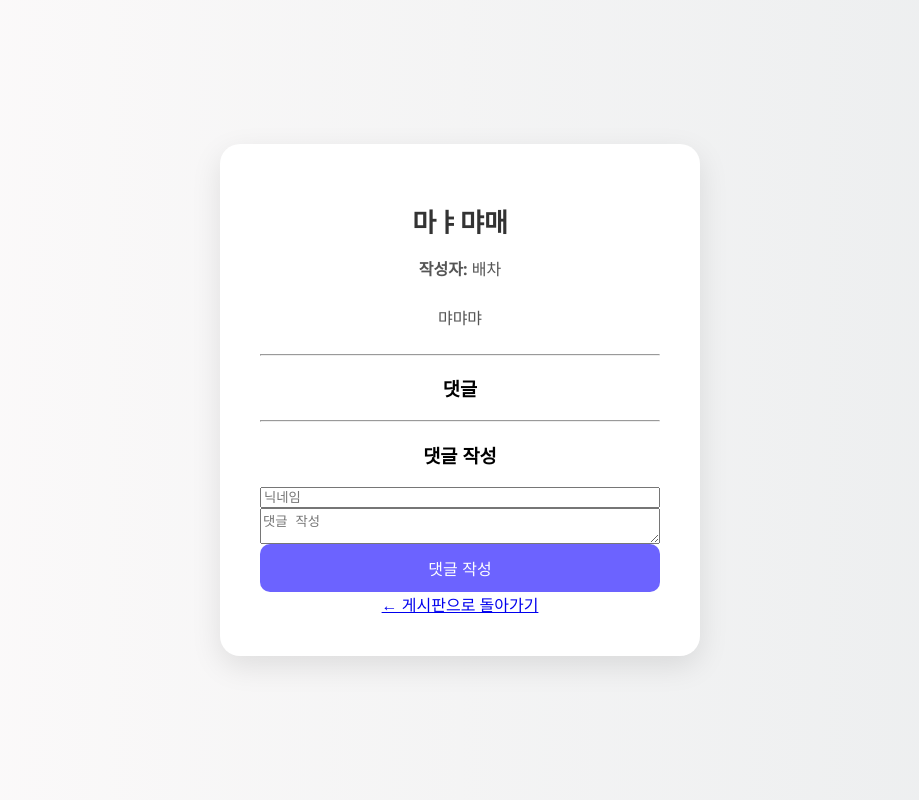
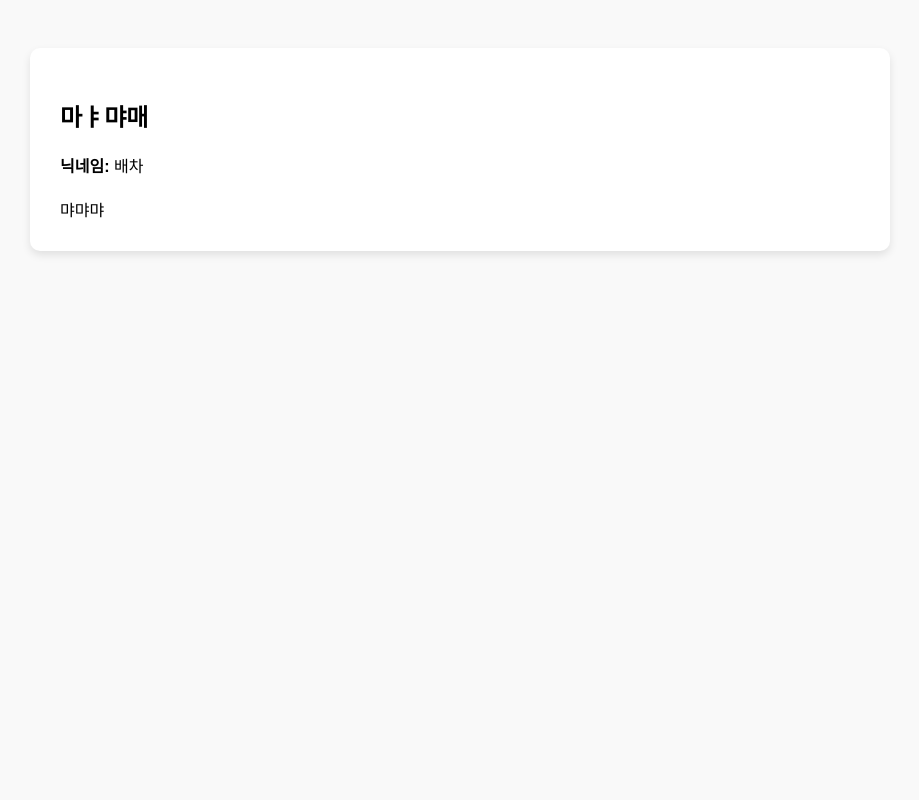
Before and after one commit to baecha-samcha/flaskproject_1, a Flask app: page /post/1 in a window 1280 px wide. Shown: the whole page, without its empty margins (180-1099 px from the left). Run offline with Flask 3, Linux system fonts and the light colour scheme; data comes from the database, SQL or seed files in the repository; both versions use the stored data as it was after the commit; parts of the project's set-up code (start-up, migrations or seed data) failed here and were passed over.

Commit message:
처음 Flask 프로젝트 저장

```diff
--- a/app.py
+++ b/app.py
@@ -1,9 +1,16 @@
 from flask import Flask, render_template, request, redirect, session, url_for
 import sqlite3
 from datetime import datetime
+from werkzeug.utils import secure_filename
+import os
 
 app = Flask(__name__)
-app.secret_key = "your_secret_key"  # 아무 문자열이나 써도 됨
+app.secret_key = "your_secret_key"
+app.config['UPLOAD_FOLDER'] = 'static/uploads'
+
+# 업로드 폴더가 없으면 생성
+if not os.path.exists(app.config['UPLOAD_FOLDER']):
+    os.makedirs(app.config['UPLOAD_FOLDER'])
 
 # DB 연결 함수
 def get_db_connection():
@@ -11,7 +18,11 @@ def get_db_connection():
     conn.row_factory = sqlite3.Row
     return conn
 
-# 홈 화면 - 로그인 여부에 따라 다르게 표시
+@app.errorhandler(413)
+def too_large(e):
+    return "🚫 파일이 너무 큽니다! (413)", 413
+
+# 홈 화면
 @app.route("/")
 def home():
     email = session.get("email")
@@ -38,10 +49,9 @@ def login():
                 return "❌ 비밀번호가 일치하지 않습니다."
         else:
             return "❗ 사용자를 찾을 수 없습니다."
-
     return render_template("login.html")
 
-# 비밀번호 변경 페이지
+# 비밀번호 변경
 @app.route("/change_password", methods=["GET", "POST"])
 def change_password():
     if "email" not in session:
@@ -69,7 +79,7 @@ def logout():
     session.clear()
     return redirect(url_for("home"))
 
-# 게시글 목록 페이지
+# 게시글 목록
 @app.route("/board")
 def board():
     if "email" not in session:
@@ -81,16 +91,29 @@ def board():
     return render_template("board.html", posts=posts)
 
 # 글쓰기 페이지
-# 게시글 작성 페이지
+from flask import abort
+
 @app.route("/write", methods=["GET", "POST"])
 def write():
     if "email" not in session:
         return redirect(url_for("login"))
 
     if request.method == "POST":
+        # 수동 크기 체크: content-length가 10MB 넘으면 튕기기 (원하면 1GB도 가능)
+        content_length = request.content_length
+        if content_length is not None and content_length > 5 * 1024 * 1024:
+            return render_template("write.html", error="5MB 이상 이미지입니다. 줄여서 올려주세요.")
+
+
         nickname = request.form["nickname"]
         title = request.form["title"]
         content = request.form["content"]
+
+        image_file = request.files.get("image")
+        if image_file and image_file.filename != "":
+            filename = secure_filename(image_file.filename)
+            image_path = os.path.join(app.config['UPLOAD_FOLDER'], filename)
+            image_file.save(image_path)
 
         conn = get_db_connection()
         conn.execute(
@@ -100,9 +123,10 @@ def write():
         conn.commit()
         conn.close()
         return redirect(url_for("board"))
+
     return render_template("write.html")
 
-# 게시글 상세 보기 및 댓글 처리
+# 게시글 상세 보기 및 댓글 작성
 @app.route("/post/<int:post_id>", methods=["GET", "POST"])
 def view_post(post_id):
     conn = get_db_connection()
@@ -112,7 +136,7 @@ def view_post(post_id):
     if request.method == "POST":
         if "email" not in session:
             return redirect(url_for("login"))
-        nickname = session["email"]  # 로그인한 사용자 이메일을 댓글 닉네임으로 사용
+        nickname = session["email"]
         comment = request.form["comment"]
         conn.execute(
             "INSERT INTO comments (post_id, nickname, comment) VALUES (?, ?, ?)",
@@ -123,6 +147,7 @@ def view_post(post_id):
     conn.close()
     return render_template("post.html", post=post, comments=comments)
 
+# 댓글 별도 처리 (사용 안 해도 됨)
 @app.route("/add_comment/<int:post_id>", methods=["POST"])
 def add_comment(post_id):
     nickname = request.form['nickname']
@@ -136,6 +161,7 @@ def add_comment(post_id):
 
     return redirect(url_for('view_post', post_id=post_id))
 
-# 실행
+#실행
 if __name__ == "__main__":
-    app.run(debug=True)
+    from werkzeug.serving import run_simple
+    run_simple("0.0.0.0", 5000, app, use_reloader=True, use_debugger=True)
--- a/templates/post.html
+++ b/templates/post.html
@@ -2,42 +2,37 @@
 <html lang="ko">
 <head>
     <meta charset="UTF-8">
-    <meta name="viewport" content="width=device-width, initial-scale=1.0">
-    <title>{{ post['title'] }}</title>
-    <link rel="stylesheet" href="{{ url_for('static', filename='style.css') }}">
+    <title>{{ post.title }}</title>
+    <style>
+        body {
+            font-family: sans-serif;
+            padding: 40px;
+            background-color: #f9f9f9;
+        }
+        .post-container {
+            max-width: 800px;
+            margin: auto;
+            background: white;
+            padding: 30px;
+            border-radius: 10px;
+            box-shadow: 0 4px 8px rgba(0,0,0,0.1);
+        }
+        .post-content {
+            margin-top: 20px;
+        }
+        img {
+            max-width: 100%;
+            margin-top: 20px;
+            border-radius: 5px;
+        }
+    </style>
 </head>
 <body>
-    <div class="container">
-        <h1>{{ post['title'] }}</h1>
-        <p><strong>작성자:</strong> {{ post['nickname'] }}</p>
-        <p>{{ post['content'] | safe }}</p>
+    <div class="post-container">
+        <h2>{{ post.title }}</h2>
+        <p><strong>닉네임:</strong> {{ post.nickname }}</p>
+        <div class="post-content">{{ post.content | safe }}</div>
+    </div>
 
-        <hr>
-
-        <!-- 기존 댓글 목록 -->
-        <div class="comments-section">
-            <h3>댓글</h3>
-            {% for comment in comments %}
-                <div class="comment">
-                    <strong>닉네임:</strong> {{ comment['nickname'] }}<br>
-                    {{ comment['content'] }}
-                </div>
-            {% endfor %}
-        </div>
-
-        <hr>
-
-        <!-- 댓글 작성 폼 (댓글 목록과 분리됨) -->
-        <div class="comment-form">
-            <h3>댓글 작성</h3>
-            <form action="{{ url_for('add_comment', post_id=post['id']) }}" method="post">
-                <input type="text" name="nickname" placeholder="닉네임" required>
-                <textarea name="content" placeholder="댓글 작성" required></textarea>
-                <button type="submit">댓글 작성</button>
-            </form>
-        </div>
-
-        <a href="{{ url_for('board') }}">← 게시판으로 돌아가기</a>
-    </div>
 </body>
 </html>
```
Also changed, not shown: templates/write.html (+94 -28 lines), static/uploads/8ab3d13a-4ad3-4148-b7b8-f48e36eb8e59.png (added), static/uploads/Ryo_Yamada.jpeg (added), static/uploads/Screenshot_2025-04-09_5.20.15_PM.png (added), users.db.
